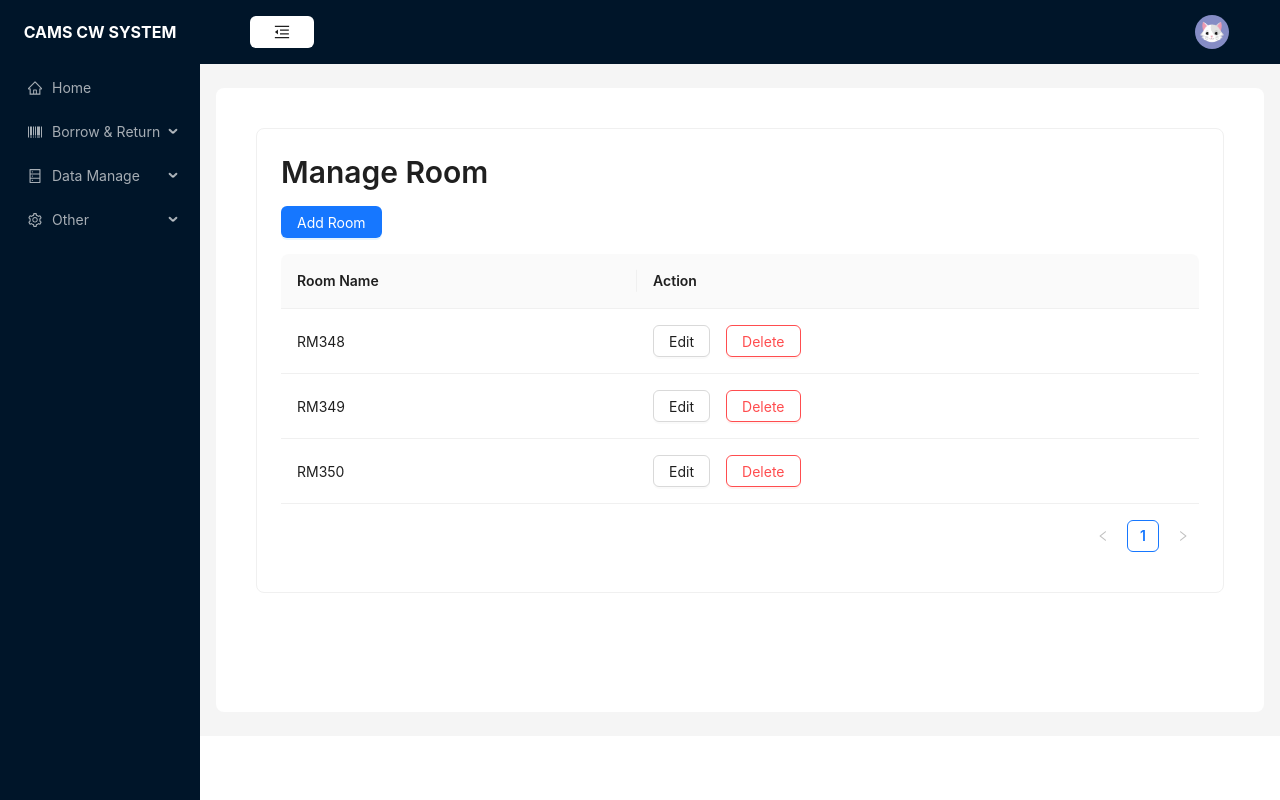
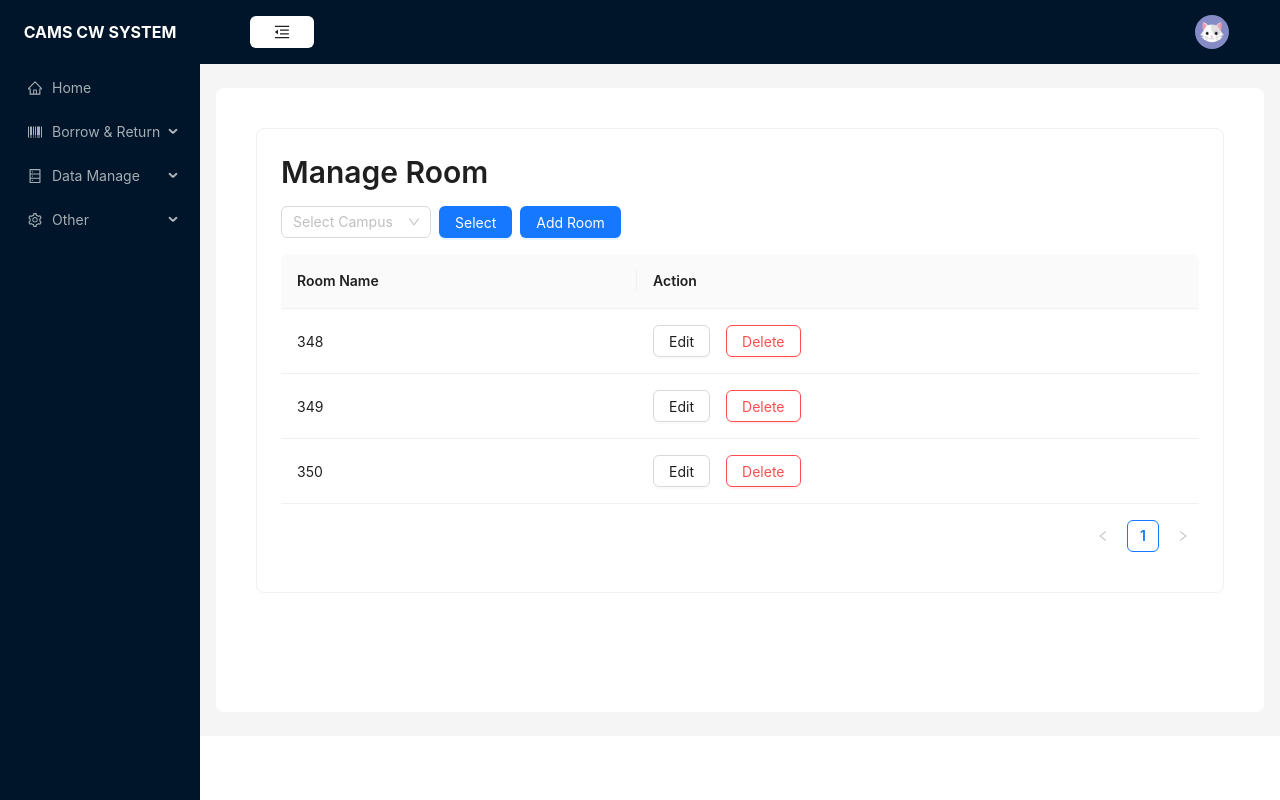
Before and after one commit to DantehCheung/cams-frontend, a React (Vite) app in the folder cams-react-web/: page /manage/manageRoom in a window 1280 px wide. Built offline with nearby package versions, Linux system fonts and the light colour scheme.

Commit message:
room and item add dropdown and select btn

```diff
--- a/cams-react-web/src/pages/manage/manageItem.jsx
+++ b/cams-react-web/src/pages/manage/manageItem.jsx
@@ -1,5 +1,5 @@
 import React, { useState } from "react";
-import { Card, Form, Input, Button, Table, Space, Modal, Typography, Upload, message } from "antd";
+import { Card, Form, Input, Button, Table, Space, Modal, Typography, Upload, message,Select } from "antd";
 import { InboxOutlined } from "@ant-design/icons";
 
 const { Title } = Typography;
@@ -11,6 +11,8 @@ const ManageItem = () => {
   const [isModalVisible, setIsModalVisible] = useState(false);
   const [editingItem, setEditingItem] = useState(null);
   const [form] = Form.useForm();
+  const [selectedCampus, setSelectedCampus] = useState(null);
+  const [selectedRoom, setSelectedRoom] = useState(null);
 
   const showAddModal = () => {
     setEditingItem(null);
@@ -59,6 +61,21 @@ const ManageItem = () => {
     form.resetFields();
   };
 
+  // Handle campus change
+  const handleCampusChange = (value) => {
+    setSelectedCampus(value);
+    // TODO: filter or update rooms based on selected campus if needed
+  };
+
+  // Handle ROOM CHANGE
+  const handleRoomChange = (value) => {
+    setSelectedRoom(value);
+  }
+
+  const handleSort = () => {
+//...
+  }
+
   // Normalize upload file list
   const normFile = (e) => {
     if (Array.isArray(e)) return e;
@@ -98,15 +115,46 @@ const ManageItem = () => {
       <Card>
         <Title level={2}>Manage Item</Title>
         <Space style={{ marginBottom: 16 }}>
-          <Button type="primary" onClick={showAddModal}>
-            Add Item
-          </Button>
+        <Select
+            placeholder="Select Campus"
+            style={{ width: 150 }}
+            onChange={handleCampusChange}
+            value={selectedCampus}
+          >
+            <Select.Option value="">Chai Wan</Select.Option>
+            <Select.Option value="">Haking Wong</Select.Option>
+            <Select.Option value="">Kwai Chung</Select.Option>
+            <Select.Option value="">Kwun Tong</Select.Option>
+            <Select.Option value="">Lee Wai Lee</Select.Option>
+            <Select.Option value="">Morrison Hill</Select.Option>
+            <Select.Option value="">Sha Tin</Select.Option>
+            <Select.Option value="">Tsing Yi</Select.Option>
+            <Select.Option value="">Tuen Mun</Select.Option>
+          </Select>
+          <Select
+            placeholder="Select Room"
+            style={{ width: 150 }}
+            onChange={handleRoomChange}
+            value={selectedRoom}
+          >
+            <Select.Option value="">348</Select.Option>
+            <Select.Option value="">349</Select.Option>
+            <Select.Option value="">350</Select.Option>
+          </Select>
+          <Button type="primary" onClick={handleSort}>
+                      Select
+                    </Button>
+
+
           <Search
             placeholder="Search items"
             onSearch={(value) => setSearchText(value)}
             onChange={(e) => setSearchText(e.target.value)}
             style={{ width: 300 }}
           />
+           <Button type="primary" onClick={showAddModal}>
+            Add Item
+          </Button>
         </Space>
         <Table
           columns={columns}
@@ -121,6 +169,31 @@ const ManageItem = () => {
         onCancel={handleCancel}
       >
         <Form form={form} layout="vertical">
+           <Form.Item label="Campus" name="campus"
+                     rules={[{ required: true, message: 'Please choose a campus!' }]}>
+                    <Select
+                      placeholder="Select Campus"
+                      style={{ width: 150 }}
+                    >
+                      <Select.Option value="">Chai Wan</Select.Option>
+                      <Select.Option value="">Haking Wong</Select.Option>
+                      <Select.Option value="">Kwai Chung</Select.Option>
+                      <Select.Option value="">Kwun Tong</Select.Option>
+                      <Select.Option value="">Lee Wai Lee</Select.Option>
+                      <Select.Option value="">Morrison Hill</Select.Option>
+                      <Select.Option value="">Sha Tin</Select.Option>
+                      <Select.Option value="">Tsing Yi</Select.Option>
+                      <Select.Option value="">Tuen Mun</Select.Option>
+                    </Select>
+                    </Form.Item>
+
+                    <Form.Item
+                      name="name"
+                      label="Room Name"
+                      rules={[{ required: true, message: 'Please input the room name!' }]}
+                    >
+                      <Input />
+                    </Form.Item>
           <Form.Item
             name="name"
             label="Item Name"
--- a/cams-react-web/src/pages/manage/manageRoom.jsx
+++ b/cams-react-web/src/pages/manage/manageRoom.jsx
@@ -1,12 +1,12 @@
 import React, { useState } from "react";
-import { Card, Form, Input, Button, Table, Space, Modal, Typography, message } from "antd";
+import { Card, Form, Input, Button, Table, Space, Modal, Typography, Select } from "antd";
 
 const { Title } = Typography;
 
 const initialRooms = [
-  { key: '1', name: 'RM348' },
-  { key: '2', name: 'RM349' },
-  { key: '3', name: 'RM350' },
+  { key: '1', name: '348' },
+  { key: '2', name: '349' },
+  { key: '3', name: '350' },
 ];
 
 const ManageRoom = () => {
@@ -14,9 +14,11 @@ const ManageRoom = () => {
   const [isModalVisible, setIsModalVisible] = useState(false);
   const [editingRoom, setEditingRoom] = useState(null);
   const [form] = Form.useForm();
+  const [selectedCampus, setSelectedCampus] = useState(null);
 
   const handleAdd = () => {
     setEditingRoom(null);
+    form.resetFields();
     setIsModalVisible(true);
   };
 
@@ -28,14 +30,13 @@ const ManageRoom = () => {
 
   const handleDelete = (key) => {
     Modal.confirm({
-      title: "Are you sure you want to delete this room?",
+      title: "Are you sure you want to delete this item?",
       content: "This action cannot be undone.",
       okText: "Yes",
       okType: "danger",
       cancelText: "No",
       onOk: () => {
         setRooms(rooms.filter((room) => room.key !== key));
-        message.success("Room deleted successfully.");
       },
     });
   };
@@ -59,6 +60,15 @@ const ManageRoom = () => {
     form.resetFields();
   };
 
+  const handleCampusChange = (value) => {
+    setSelectedCampus(value);
+    // TODO: filter or update rooms based on selected campus if needed
+  };
+
+  const handleSort = () => {
+    //...
+  };
+
   const columns = [
     { title: 'Room Name', dataIndex: 'name', key: 'name' },
     {
@@ -77,9 +87,30 @@ const ManageRoom = () => {
     <div style={{ padding: 16 }}>
       <Card>
         <Title level={2}>Manage Room</Title>
-        <Button type="primary" onClick={handleAdd} style={{ marginBottom: 16 }}>
-          Add Room
-        </Button>
+        <Space style={{ marginBottom: 16 }}>
+          <Select
+            placeholder="Select Campus"
+            style={{ width: 150 }}
+            onChange={handleCampusChange}
+            value={selectedCampus}
+          >
+            <Select.Option value="">Chai Wan</Select.Option>
+            <Select.Option value="">Haking Wong</Select.Option>
+            <Select.Option value="">Kwai Chung</Select.Option>
+            <Select.Option value="">Kwun Tong</Select.Option>
+            <Select.Option value="">Lee Wai Lee</Select.Option>
+            <Select.Option value="">Morrison Hill</Select.Option>
+            <Select.Option value="">Sha Tin</Select.Option>
+            <Select.Option value="">Tsing Yi</Select.Option>
+            <Select.Option value="">Tuen Mun</Select.Option>
+          </Select>
+          <Button type="primary" onClick={handleSort}>
+            Select
+          </Button>
+          <Button type="primary" onClick={handleAdd}>
+            Add Room
+          </Button>
+        </Space>
         <Table columns={columns} dataSource={rooms} />
       </Card>
       <Modal
@@ -89,6 +120,24 @@ const ManageRoom = () => {
         onCancel={handleCancel}
       >
         <Form form={form} layout="vertical">
+          <Form.Item label="Campus" name="campus"
+           rules={[{ required: true, message: 'Please choose a campus!' }]}>
+          <Select
+            placeholder="Select Campus"
+            style={{ width: 150 }}
+          >
+            <Select.Option value="">Chai Wan</Select.Option>
+            <Select.Option value="">Haking Wong</Select.Option>
+            <Select.Option value="">Kwai Chung</Select.Option>
+            <Select.Option value="">Kwun Tong</Select.Option>
+            <Select.Option value="">Lee Wai Lee</Select.Option>
+            <Select.Option value="">Morrison Hill</Select.Option>
+            <Select.Option value="">Sha Tin</Select.Option>
+            <Select.Option value="">Tsing Yi</Select.Option>
+            <Select.Option value="">Tuen Mun</Select.Option>
+          </Select>
+          </Form.Item>
+
           <Form.Item
             name="name"
             label="Room Name"
```
